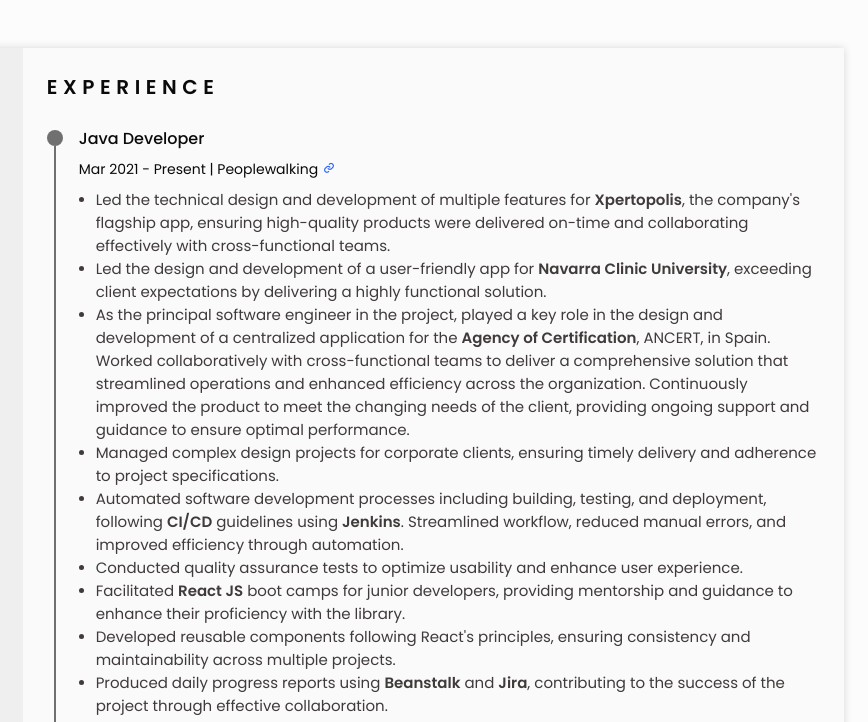
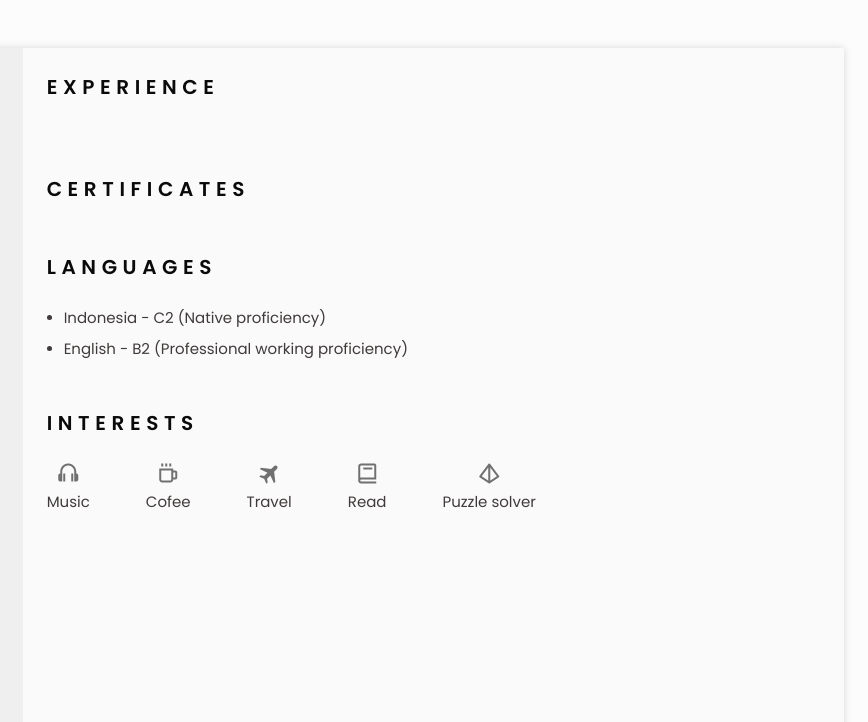
Before and after one commit to winartodiharjo/resume-cv, a plain HTML site: page index.html in a window 1280 px wide. Shown: the top 722 px of the page, 412-1280 px from the left. Drawn offline with nearby package versions, Linux system fonts and the light colour scheme.

Commit message:
Update index.html

```diff
--- a/index.html
+++ b/index.html
@@ -593,7 +593,7 @@
                 <section class="experience section" id="experience">
                     <h2 class="section-title">Experience</h2>
 
-                    <div class="experience__container bd-grid">
+                    <!--<div class="experience__container bd-grid">
                         <div class="experience__content">
                             <div class="experience__time">
                                 <span class="experience__rounder"></span>
@@ -837,14 +837,14 @@
                                 </div>
                             </div>
                         </div>
-                    </div>
+                    </div>-->
                 </section>
 
                 <!--========== CERTIFICATES ==========-->
-                <!--<section class="certificate section" id="certificates">
+                <section class="certificate section" id="certificates">
                     <h2 class="section-title">Certificates</h2>
 
-                    <div class="certificate__container bd-grid bd-grid-2">
+                    <!--<div class="certificate__container bd-grid bd-grid-2">
 
                         <div class="certificate__content bd-grid">
                             <h3 class="certificate__title">Problem Solving Certificate</h3>
```
